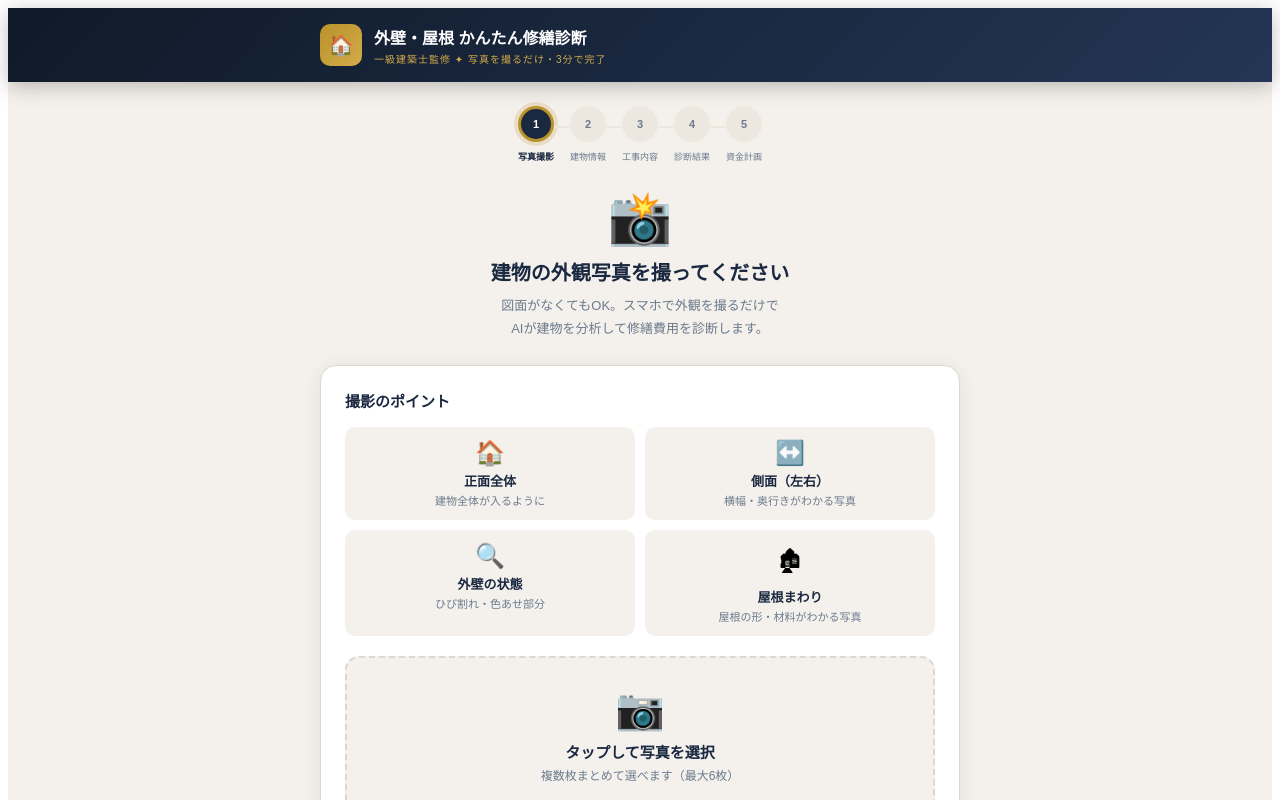
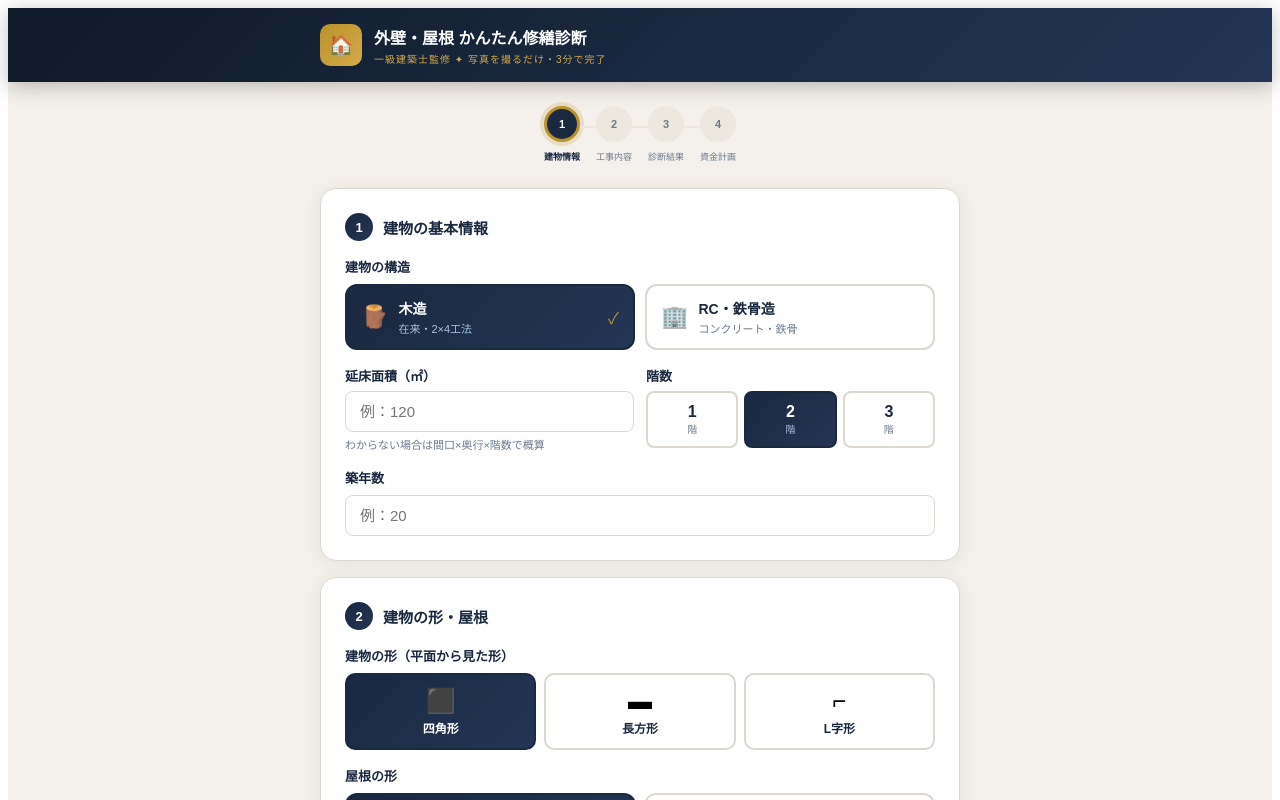
Before and after one commit to katsuyasu-sato/gaiheki-shindan-web, a React (Vite) app: page / in a window 1280 px wide. Shown: the top 800 px of the page. Built offline with nearby package versions, Linux system fonts and the light colour scheme.

Commit message:
update: 手動入力スタート版・fetch先を/api/analyzeに修正

```diff
--- a/src/gaiheki-simple.jsx
+++ b/src/gaiheki-simple.jsx
@@ -218,7 +218,7 @@ function ProgressBar({ value, max, color = C.gold }) {
 }
 
 // ===== ステップバー =====
-const STEPS = ["写真撮影", "建物情報", "工事内容", "診断結果", "資金計画"];
+const STEPS = ["建物情報", "工事内容", "診断結果", "資金計画"];
 
 function StepBar({ current }) {
   return (
@@ -250,7 +250,7 @@ function StepBar({ current }) {
 
 // ===== メインアプリ =====
 export default function App() {
-  const [step, setStep] = useState(0);
+  const [step, setStep] = useState(1);
 
   // 写真
   const [photos, setPhotos] = useState([]);
@@ -681,7 +681,6 @@ export default function App() {
         </Card>
 
         <div style={{ display: "flex", gap: 12 }}>
-          <button onClick={() => setStep(0)} style={{ padding: "12px 20px", borderRadius: 8, fontSize: 14, fontWeight: 700, border: `1.5px solid ${C.border}`, background: C.white, color: C.navy, cursor: "pointer" }}>← 戻る</button>
           <button onClick={() => setStep(2)} disabled={!floorArea || !age} style={{
             flex: 1, padding: "13px", borderRadius: 8, fontSize: 15, fontWeight: 800,
             border: "none", cursor: !floorArea || !age ? "not-allowed" : "pointer",
@@ -991,7 +990,7 @@ export default function App() {
 
         <div style={{ display: "flex", gap: 12 }}>
           <button onClick={() => setStep(3)} style={{ padding: "12px 16px", borderRadius: 8, fontSize: 13, fontWeight: 700, border: `1.5px solid ${C.border}`, background: C.white, color: C.navy, cursor: "pointer" }}>← 診断に戻る</button>
-          <button onClick={() => { setStep(0); setPhotos([]); setPreviews([]); setAiAnalysis(null); setFloorArea(""); setAge(""); setResult(null); }} style={{ flex: 1, padding: "12px 16px", borderRadius: 8, fontSize: 13, fontWeight: 700, border: `1.5px solid ${C.border}`, background: C.white, color: C.navy, cursor: "pointer" }}>
+          <button onClick={() => { setStep(1); setPhotos([]); setPreviews([]); setAiAnalysis(null); setFloorArea(""); setAge(""); setResult(null); }} style={{ flex: 1, padding: "12px 16px", borderRadius: 8, fontSize: 13, fontWeight: 700, border: `1.5px solid ${C.border}`, background: C.white, color: C.navy, cursor: "pointer" }}>
             🔄 最初からやり直す
           </button>
         </div>
@@ -1003,7 +1002,7 @@ export default function App() {
     <div style={{ minHeight: "100vh", background: C.bg, fontFamily: font }}>
       {Header()}
       <div style={wrap}>
-        <StepBar current={step} />
+        <StepBar current={step - 1} />
         {step === 0 && Step0()}
         {step === 1 && Step1()}
         {step === 2 && Step2()}
```
